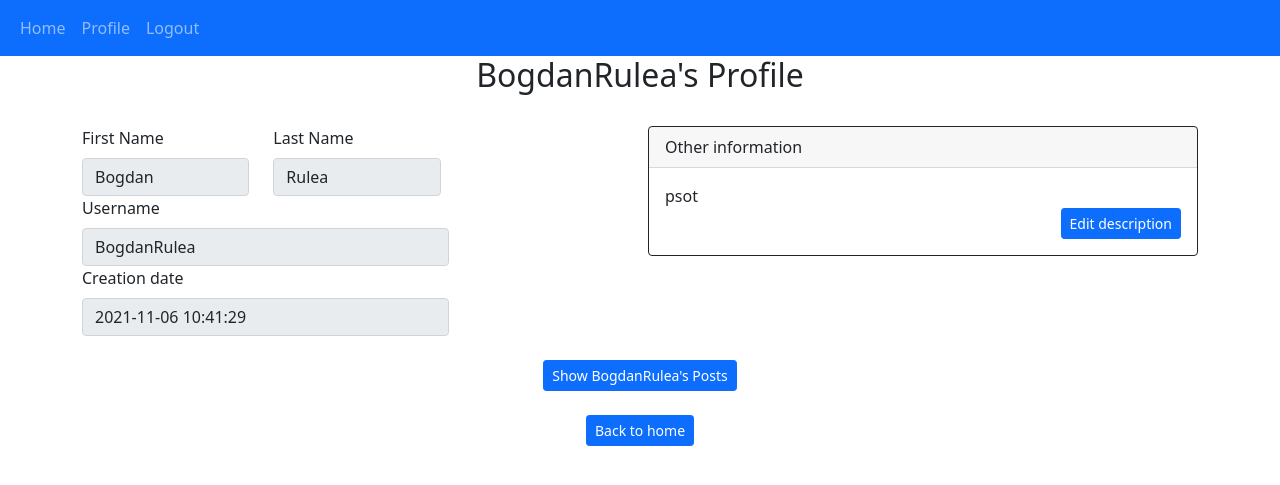
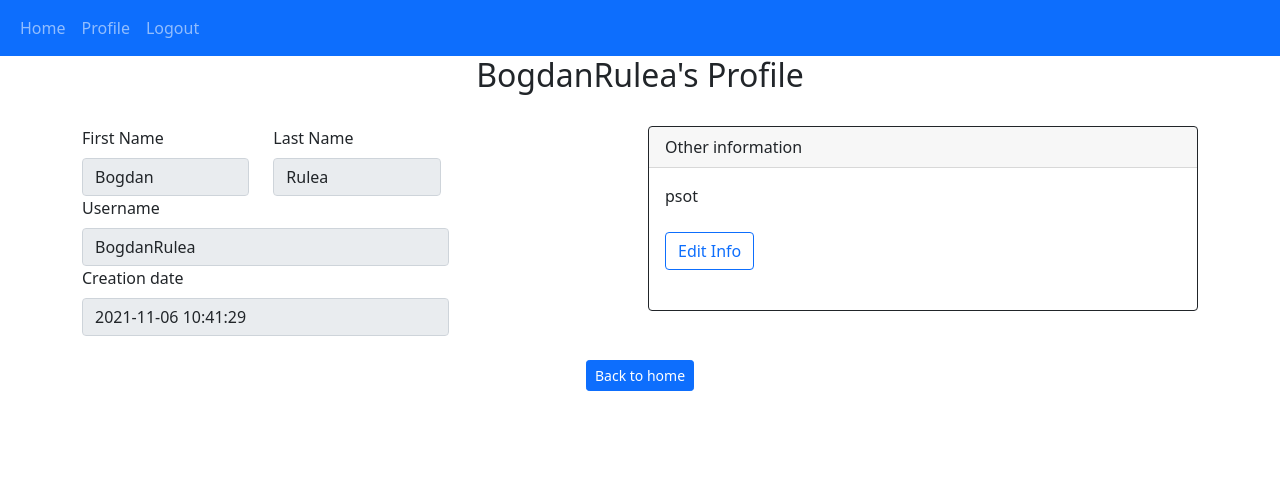
Before and after one commit to BogdanRulea/forum-python-back-end, a Flask app: a page that uses webpage/templates/posts_div.html in a window 1280 px wide. Shown: the top 485 px of the page. Run offline with Flask 2, Linux system fonts and the light colour scheme; a user stored in the database is signed in; data comes from the database, SQL or seed files in the repository; both versions use the stored data as it was after the commit; parts of the project's set-up code (start-up, migrations or seed data) failed here and were passed over; some libraries are stand-ins or nearby versions.

Commit message:
description update

```diff
--- a/webpage/templates/posts_div.html
+++ b/webpage/templates/posts_div.html
@@ -4,8 +4,15 @@ Home
 {% endblock%}
 {% block content %}
 <h2 align='center'>{% block header %}Posts{% endblock %}</h2>
+<div align='center'>
+    <a href="/create-post">
+        <button type="button" class="btn btn-primary btn-sm">Create Post</button>
+    </a>
+</div>
+<br/>
+
 <div id='posts'>
-    {% for post in posts %}
+    {% for post in posts[::-1] %}
     <div class='card border-dark'>
         <div class='card-header d-flex justify-content-between align-items-center'>
             <a href='/profile/{{post.user.username}}'>{{post.user.username}}</a>
@@ -107,12 +114,7 @@ Home
     <br />
     {% endfor %}
 </div>
-{% block footer%}
-<div align='center'>
-    <a href="/create-post">
-        <button type="button" class="btn btn-primary btn-sm">Create Post</button>
-    </a>
-</div>
-{% endblock %}
+
+
 
 {% endblock%}
--- a/webpage/templates/user_profile.html
+++ b/webpage/templates/user_profile.html
@@ -38,7 +38,22 @@
 
             <div class="card-body">
                 <div class="card-text">{{user.description}}</div>
-                <div class="text-end"><a href = "#descriptionblock" type="button" class="btn btn-primary btn-sm">Edit description</a></div>
+                {% if user.username == curr.username%}
+                <br/>
+                <div>
+                    <a class="btn btn-outline-primary" data-bs-toggle="collapse" href="#desccol" role="button" aria-expanded="false" aria-controls="desccol">
+                        Edit Info
+                    </a>
+                </div>
+                <br/>
+                <div class="collapse" id ="desccol">
+                    <form class="input-group" method="POST" action="/edit-description/{{user.username}}">
+                        <input type="text" id="description_text" name="description_text" class="form-control" placeholder="New description"/>
+                        <button type="submit" class="btn btn-primary btn-sm">Edit Info</button>
+                    </form>
+
+                </div>
+                {%endif%}
             </div>
         </div>
     </div>
@@ -47,10 +62,6 @@
 {% block footer %}
 <br />
 <div align='center'>
-    <button type="button" class="btn btn-primary btn-sm">Show {{user.username}}'s Posts</button>
-</div>
-<br />
-<div align='center'>
     <a href="/home">
         <button type="button" class="btn btn-primary btn-sm">Back to home</button>
     </a>
--- a/webpage/views.py
+++ b/webpage/views.py
@@ -1,6 +1,7 @@
 from operator import pos
 from flask import Blueprint, render_template, request, flash, redirect, url_for, jsonify
 from flask_login import current_user,login_required
+from sqlalchemy.sql.expression import desc
 from werkzeug.utils import validate_arguments
 from .models import Comment, Post, User, Like
 from . import db
@@ -169,6 +170,24 @@ def profile(userName):
     if not user:
         flash('User does not exist.', category='error')
     else:
-        return render_template('user_profile.html', user = user)
+        return render_template('user_profile.html', user = user, curr = current_user)
 
     return redirect(url_for('views.home'))
+
+@views.route('/edit-description/<username>', methods =["POST"])
+@login_required
+def edit_description(username):
+
+    user = User.query.filter_by(username = username).first()
+
+    if not user:
+        flash('User does not exist.')
+    elif user.id != current_user.id:
+        flash('You can\'t edit this description!')
+    else:
+        description = request.form.get('description_text')
+        user.description = description
+        db.session.commit()
+        flash(f"{username}'s description updated")
+
+    return render_template('user_profile.html', user = user, curr = current_user)
```
Also changed, not shown: webpage/database.db.
